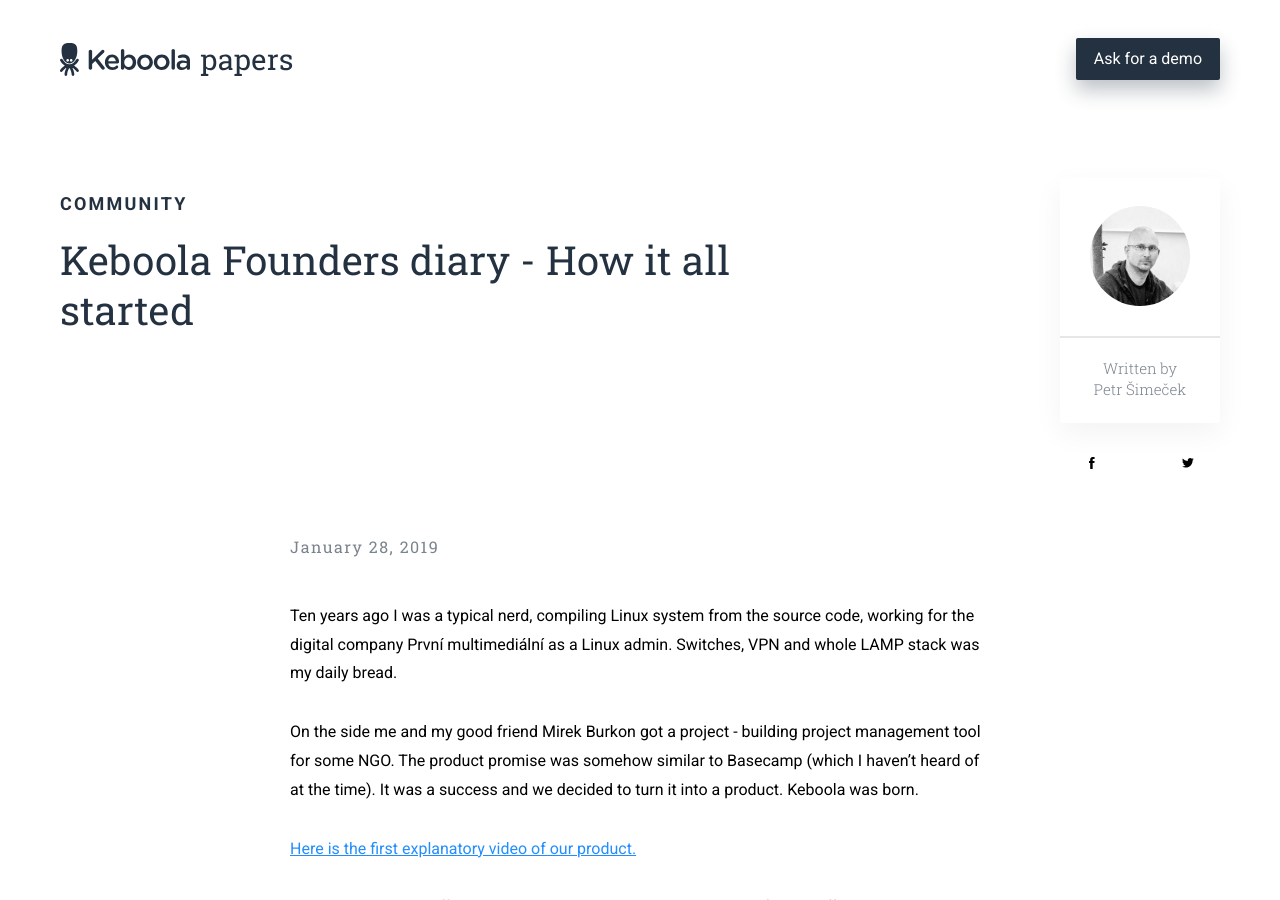
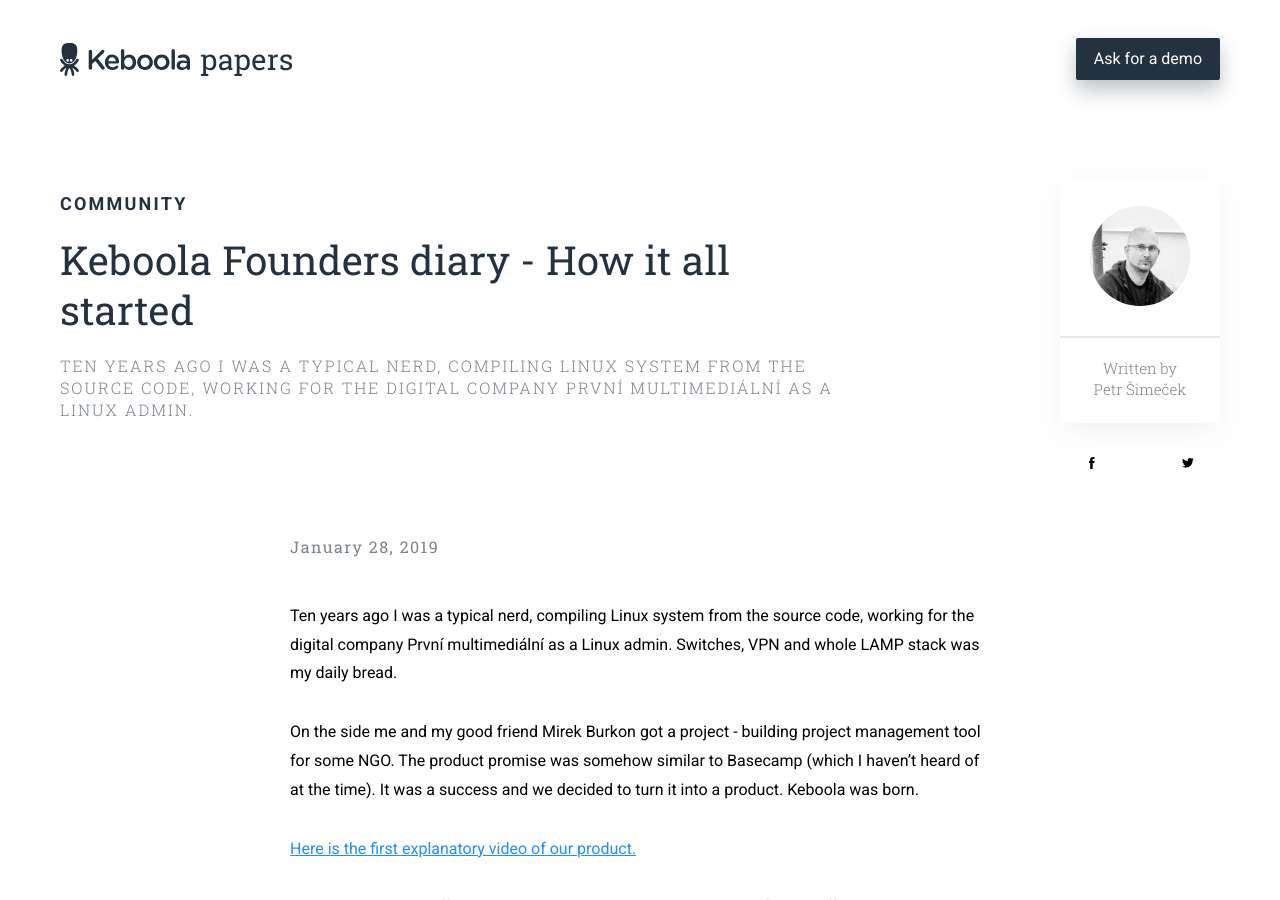
Before and after one commit to keboola/blog, a Jekyll site: the page built from _posts/2019-01-28-keboola-founders-diary-how-it-all-started.md, in a window 1280 px wide and 900 px high. Built offline with Jekyll 4.4.1, drawn with Linux system fonts in a browser that asks for light colours; nearby versions of some CDN libraries.

Commit message:
Update from Forestry.io - Updated keboola-founders-diary-how-it-all-started.md

```diff
--- a/_posts/2019-01-28-keboola-founders-diary-how-it-all-started.md
+++ b/_posts/2019-01-28-keboola-founders-diary-how-it-all-started.md
@@ -3,7 +3,8 @@
 categories: community
 permalink: keboola-founders-diary
 title: Keboola Founders diary - How it all started
-perex: ''
+perex: Ten years ago I was a typical nerd, compiling Linux system from the source
+  code, working for the digital company První multimediální as a Linux admin.
 date: 2019-01-28 23:00:00 +0000
 user: petr-simecek
 coverphoto: ''
```
